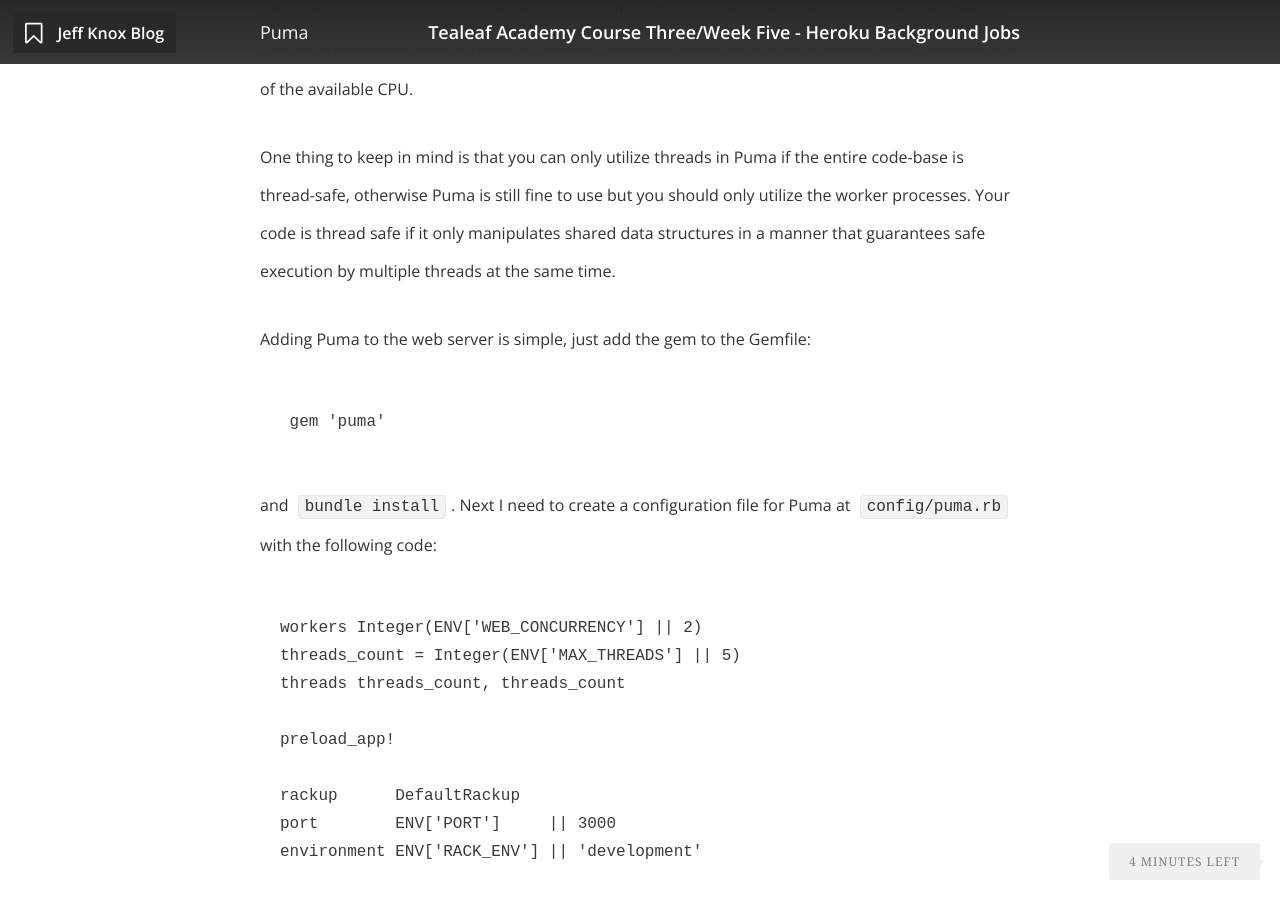
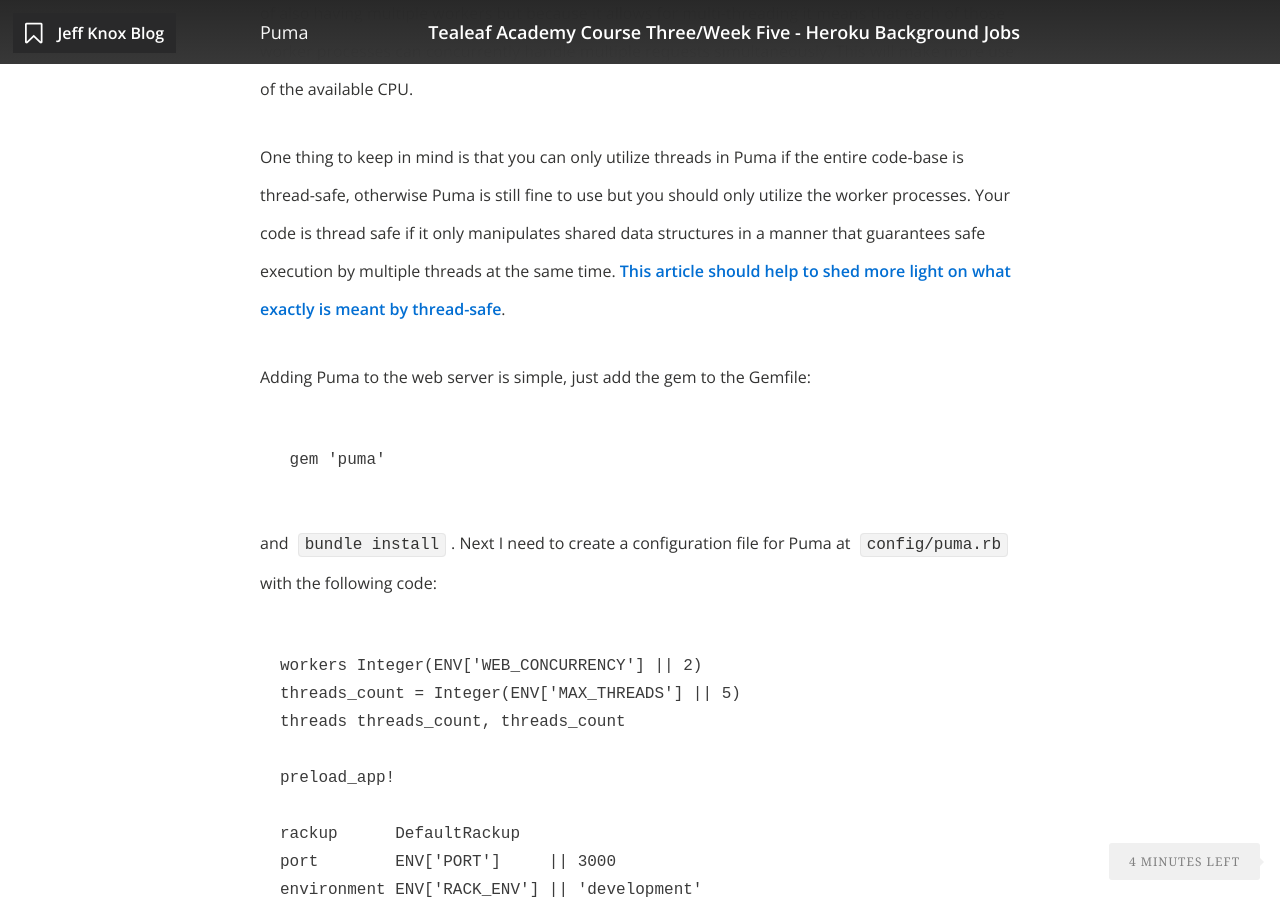
Before and after one commit to knoxjeffrey/knoxjeffrey.github.io, a Jekyll site: the page built from _posts/2015-03-17-course-three-week-five-heroku-background-job.markdown, in a window 1280 px wide and 900 px high, scrolled down 1749 px. Built offline with Jekyll 4.4.1, drawn with Linux system fonts in a browser that asks for light colours; nearby versions of some CDN libraries.

Commit message:
background job

```diff
--- a/_posts/2015-03-17-course-three-week-five-heroku-background-job.markdown
+++ b/_posts/2015-03-17-course-three-week-five-heroku-background-job.markdown
@@ -31,7 +31,7 @@
 
 The other big difference between Puma and Unicorn is that Puma also uses threads in addition to worker processes.  This simply means that Unicorn can handle multiple processes with its workers but each process can only handle one request at a time.  When it's finished, the worker is added back into the pool of workers that are available to handle another incoming request.  Puma has the advantage of also having multiple workers but because it allows for multi-threading it means that each of those worker processes can concurrently handle multiple requests simultaneously.  This will make more use of the available CPU.
 
-One thing to keep in mind is that you can only utilize threads in Puma if the entire code-base is thread-safe, otherwise Puma is still fine to use but you should only utilize the worker processes.  Your code is thread safe if it only manipulates shared data structures in a manner that guarantees safe execution by multiple threads at the same time.
+One thing to keep in mind is that you can only utilize threads in Puma if the entire code-base is thread-safe, otherwise Puma is still fine to use but you should only utilize the worker processes.  Your code is thread safe if it only manipulates shared data structures in a manner that guarantees safe execution by multiple threads at the same time.  [This article should help to shed more light on what exactly is meant by thread-safe](https://bearmetal.eu/theden/how-do-i-know-whether-my-rails-app-is-thread-safe-or-not/?utm_source=rubyweekly&utm_medium=email).
 
 Adding Puma to the web server is simple, just add the gem to the Gemfile:
 
```
